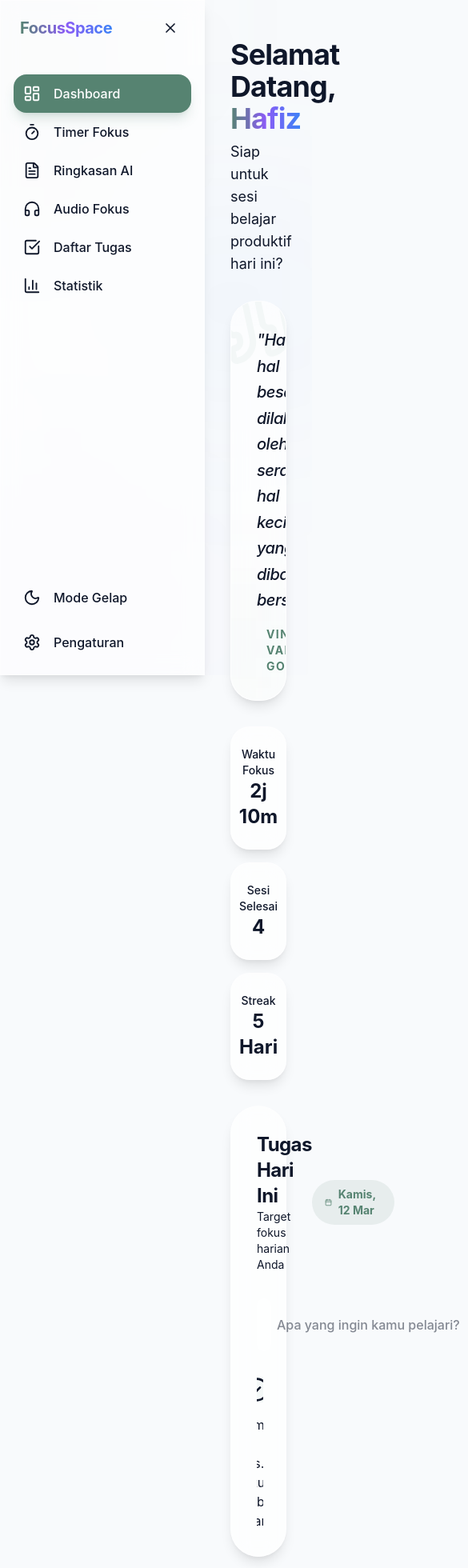
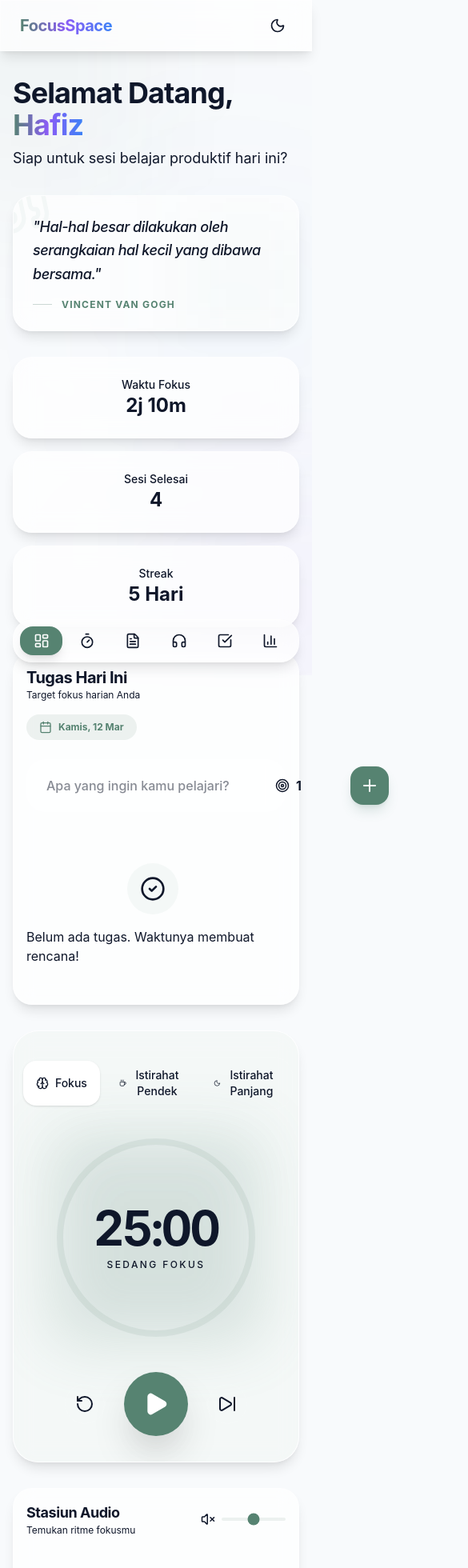
Before and after one commit to wanhangerrrr/Focus-space, a Next.js app: page / in a window 390 px wide. Shown: the top 1960 px of the page at 80% size, 585 px wide, since content can reach past the window. Built offline with nearby package versions, Linux system fonts and the light colour scheme.

Commit message:
feat: Make application mobile-friendly with responsive navigation and layouts

```diff
--- a/src/components/audio/AudioStation.tsx
+++ b/src/components/audio/AudioStation.tsx
@@ -42,13 +42,13 @@ export default function AudioStation() {
   const currentSound = sounds.find(s => s.id === activeSound);
 
   return (
-    <div className="glass-morphism p-6 rounded-[2rem] w-full">
-      <div className="flex items-center justify-between mb-8">
+    <div className="glass-morphism p-4 md:p-6 rounded-[1.5rem] md:rounded-[2rem] w-full">
+      <div className="flex items-center justify-between mb-6 md:mb-8">
         <div>
-          <h3 className="text-xl font-bold tracking-tight">Stasiun Audio</h3>
-          <p className="text-sm text-foreground/50">Temukan ritme fokusmu</p>
+          <h3 className="text-lg md:text-xl font-bold tracking-tight">Stasiun Audio</h3>
+          <p className="text-xs md:text-sm text-foreground/50">Temukan ritme fokusmu</p>
         </div>
-        <div className="flex items-center gap-3">
+        <div className="flex items-center gap-2 md:gap-3">
           {isPlaying ? <Volume2 size={18} className="text-primary animate-pulse" /> : <VolumeX size={18} className="text-foreground/30" />}
           <input
             type="range"
--- a/src/components/layout/DashboardLayout.tsx
+++ b/src/components/layout/DashboardLayout.tsx
@@ -55,13 +55,13 @@ export default function DashboardLayout({
       {/* Background Decorative Elements */}
       <div className="fixed inset-0 overflow-hidden pointer-events-none -z-10">
         <div className="absolute top-[-10%] left-[-10%] w-[40%] h-[40%] rounded-full bg-primary/10 blur-[120px]" />
-        <div className="absolute bottom-[-10%] right-[-] w-[40%] h-[40%] rounded-full bg-accent/10 blur-[120px]" />
+        <div className="absolute bottom-[-10%] right-[-10%] w-[40%] h-[40%] rounded-full bg-accent/10 blur-[120px]" />
         <div className="absolute top-[30%] right-[10%] w-[30%] h-[30%] rounded-full bg-secondary/10 blur-[120px]" />
       </div>
 
-      {/* Sidebar */}
+      {/* Desktop Sidebar */}
       <aside className={cn(
-        "fixed top-0 left-0 h-full z-50 transition-all duration-500 ease-in-out glass-morphism border-r transition-[width]",
+        "fixed top-0 left-0 h-full z-50 transition-all duration-500 ease-in-out glass-morphism border-r transition-[width] hidden md:block",
         isSidebarOpen ? "w-64" : "w-20"
       )}>
         <div className="flex flex-col h-full p-4">
@@ -161,10 +161,42 @@ export default function DashboardLayout({
         </div>
       </aside>
 
+      {/* Mobile Top Bar */}
+      <header className="md:hidden fixed top-0 left-0 right-0 z-50 glass-morphism h-16 px-6 flex items-center justify-between border-b">
+        <span className="font-bold text-xl tracking-tight text-gradient">
+          FocusSpace
+        </span>
+        <button
+          onClick={toggleTheme}
+          className="p-2 rounded-lg hover:bg-primary/10 transition-colors"
+        >
+          {isDarkMode ? <Sun size={20} /> : <Moon size={20} />}
+        </button>
+      </header>
+
+      {/* Mobile Bottom Navigation */}
+      <nav className="md:hidden fixed bottom-4 left-4 right-4 z-50 glass-morphism rounded-2xl p-2 flex items-center justify-around gap-1 border shadow-2xl">
+        {navItems.map((item) => {
+          const isActive = pathname === item.href;
+          return (
+            <Link key={item.name} href={item.href} className="flex-1">
+              <div className={cn(
+                "flex flex-col items-center justify-center p-2 rounded-xl transition-all duration-300",
+                isActive
+                  ? "bg-primary text-white shadow-lg"
+                  : "text-foreground/50 hover:text-primary"
+              )}>
+                <item.icon size={20} />
+              </div>
+            </Link>
+          );
+        })}
+      </nav>
+
       {/* Main Content */}
       <main className={cn(
-        "transition-all duration-500 ease-in-out p-8",
-        isSidebarOpen ? "ml-64" : "ml-20"
+        "transition-all duration-500 ease-in-out p-4 md:p-8 pt-20 md:pt-8 mb-20 md:mb-0",
+        isSidebarOpen ? "md:ml-64" : "md:ml-20"
       )}>
         <div className="max-w-7xl mx-auto pt-4">
           <motion.div
--- a/src/components/summary/SummaryTool.tsx
+++ b/src/components/summary/SummaryTool.tsx
@@ -68,8 +68,8 @@ export default function SummaryTool() {
   return (
     <div className="space-y-8 pb-12">
       <div className="space-y-2">
-        <h2 className="text-3xl font-bold tracking-tight">Ringkasan AI Pintar</h2>
-        <p className="text-foreground/60">Tingkatkan pemahaman Anda dengan ringkasan otomatis 5W+1H.</p>
+        <h2 className="text-2xl md:text-3xl font-bold tracking-tight">Ringkasan AI Pintar</h2>
+        <p className="text-sm md:text-base text-foreground/60">Tingkatkan pemahaman Anda dengan ringkasan otomatis 5W+1H.</p>
       </div>
 
       <div className="grid grid-cols-1 lg:grid-cols-2 gap-8">
--- a/src/components/task/TaskManager.tsx
+++ b/src/components/task/TaskManager.tsx
@@ -26,13 +26,13 @@ export default function TaskManager() {
   };
 
   return (
-    <div className="glass-morphism p-8 rounded-[2.5rem] w-full min-h-[500px] flex flex-col">
-      <div className="flex items-center justify-between mb-8">
+    <div className="glass-morphism p-4 md:p-8 rounded-[1.5rem] md:rounded-[2.5rem] w-full min-h-[400px] flex flex-col">
+      <div className="flex flex-col sm:flex-row sm:items-center justify-between gap-4 mb-6 md:mb-8">
         <div>
-          <h3 className="text-2xl font-bold tracking-tight">Tugas Hari Ini</h3>
-          <p className="text-foreground/50 text-sm">Target fokus harian Anda</p>
+          <h3 className="text-xl md:text-2xl font-bold tracking-tight">Tugas Hari Ini</h3>
+          <p className="text-foreground/50 text-xs md:text-sm">Target fokus harian Anda</p>
         </div>
-        <div className="flex items-center gap-2 bg-primary/10 px-4 py-2 rounded-full text-primary text-sm font-bold">
+        <div className="flex items-center gap-2 bg-primary/10 px-4 py-2 rounded-full text-primary text-xs md:text-sm font-bold w-fit">
           <Calendar size={16} />
           {new Date().toLocaleDateString('id-ID', { weekday: 'long', day: 'numeric', month: 'short' })}
         </div>
--- a/src/components/ui/DailyQuote.tsx
+++ b/src/components/ui/DailyQuote.tsx
@@ -21,15 +21,15 @@ export default function DailyQuote() {
   }, []);
 
   return (
-    <div className="glass-morphism p-8 rounded-[2rem] flex flex-col justify-center relative overflow-hidden group">
-      <Quote className="absolute -top-4 -left-4 w-24 h-24 text-primary/5 -rotate-12 transition-transform group-hover:rotate-0 duration-700" />
+    <div className="glass-morphism p-6 md:p-8 rounded-[1.5rem] md:rounded-[2rem] flex flex-col justify-center relative overflow-hidden group">
+      <Quote className="absolute -top-4 -left-4 w-16 md:w-24 h-16 md:h-24 text-primary/5 -rotate-12 transition-transform group-hover:rotate-0 duration-700" />
       <div className="relative z-10">
-        <p className="text-xl font-medium leading-relaxed tracking-tight italic text-foreground/80">
+        <p className="text-lg md:text-xl font-medium leading-relaxed tracking-tight italic text-foreground/80">
           "{quote.text}"
         </p>
         <div className="flex items-center gap-3 mt-4">
-          <div className="h-px w-8 bg-primary/30" />
-          <p className="text-sm font-bold text-primary uppercase tracking-widest">{quote.author}</p>
+          <div className="h-px w-6 md:w-8 bg-primary/30" />
+          <p className="text-xs md:text-sm font-bold text-primary uppercase tracking-widest">{quote.author}</p>
         </div>
       </div>
       <div className="absolute bottom-0 right-0 w-32 h-32 bg-primary/5 blur-3xl -z-10" />
```
